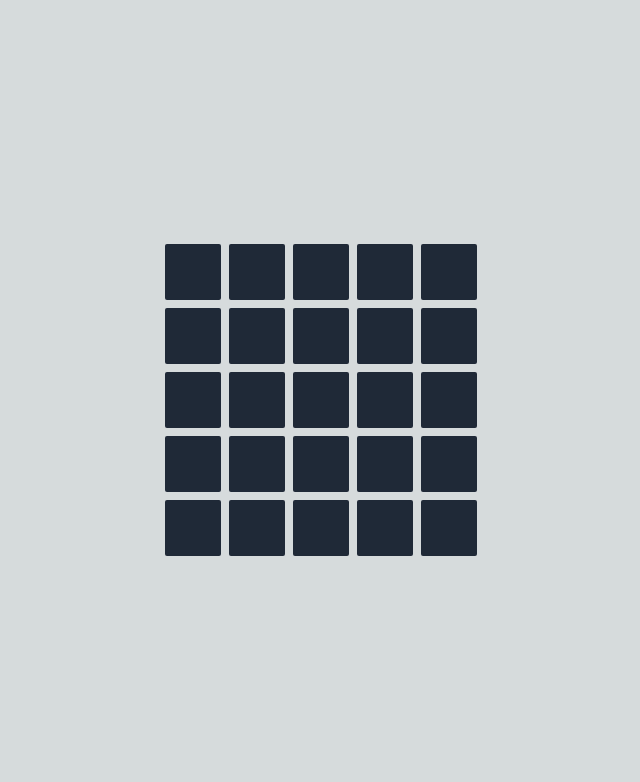
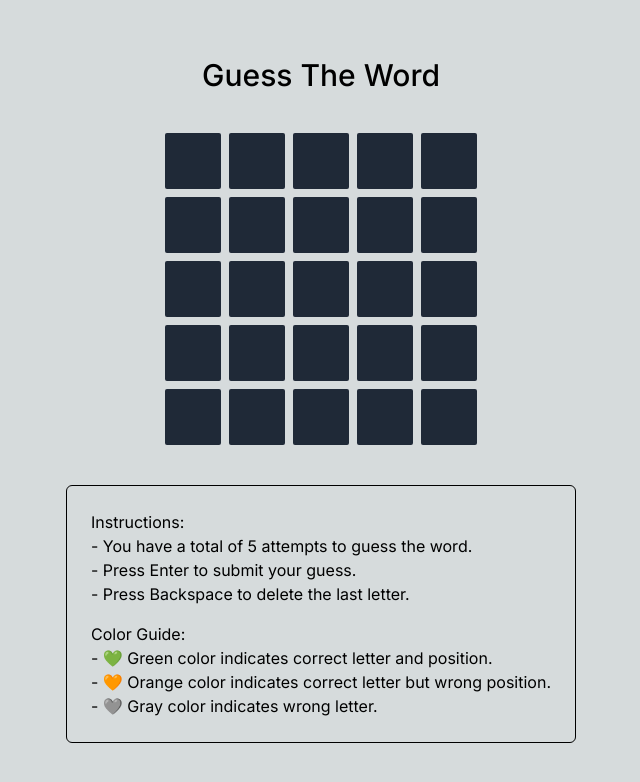
Before and after one commit to Thisisaarush/wordle-game, a Next.js app: page / in a window 1280 px wide. Shown: the top 782 px of the page, without its empty margins (319-959 px from the left). Built offline with nearby package versions, Linux system fonts and the light colour scheme.

Commit message:
Add game instructions

```diff
--- a/src/app/globals.css
+++ b/src/app/globals.css
@@ -3,7 +3,7 @@
 @tailwind utilities;
 
 :root {
-  --foreground-rgb: 255, 255, 255;
+  --foreground-rgb: 0, 0, 0;
   --background-start-rgb: 214, 219, 220;
   --background-end-rgb: 214, 219, 220;
 }
--- a/src/app/page.tsx
+++ b/src/app/page.tsx
@@ -114,13 +114,6 @@ export default function Home() {
             newKeyColor[userAttempt] = Array(5).fill("green")
             return newKeyColor
           })
-          setTimeout(() => {
-            alert(
-              `Congratulations! You have guessed the word correctly. 🎉 Total Attempts: ${
-                userAttempt + 1
-              }`
-            )
-          }, 1000)
         } else {
           const correctWord = wordOfTheDay.split("")
           const guessedWord = attempts[userAttempt]
@@ -161,7 +154,24 @@ export default function Home() {
   }
 
   return (
-    <div className="flex justify-center flex-col items-center gap-2 min-h-screen">
+    <div className="min-h-screen flex flex-col justify-center items-center gap-10">
+      <h1 className="font-medium text-3xl max-w-xl text-center">
+        {isCorrectGuess ? (
+          <p className="text-xl text-balance">
+            Congratulations! You have guessed the word correctly. 🎉 Total
+            Attempts: {userAttempt}
+          </p>
+        ) : !isCorrectGuess && userAttempt === totalAttemptsAllowed ? (
+          <p className="text-xl text-balance">
+            You have reached the maximum number of attempts. The word was :{" "}
+            {wordOfTheDay.toUpperCase()}
+          </p>
+        ) : (
+          "Guess The Word"
+        )}
+      </h1>
+
+      <div className="flex justify-center flex-col items-center gap-2">
         {attempts.map((attempt, parentIndex) => (
           <div
             key={parentIndex}
@@ -177,5 +187,21 @@ export default function Home() {
           </div>
         ))}
       </div>
+
+      <div className="flex flex-col gap-4 border p-6 rounded-md border-black dark:border-white">
+        <div>
+          Instructions: <br />
+          - You have a total of 5 attempts to guess the word. <br />
+          - Press Enter to submit your guess. <br />
+          - Press Backspace to delete the last letter. <br />
+        </div>
+        <div>
+          Color Guide: <br />
+          - 💚 Green color indicates correct letter and position. <br />
+          - 🧡 Orange color indicates correct letter but wrong position. <br />
+          - 🩶 Gray color indicates wrong letter. <br />
+        </div>
+      </div>
+    </div>
   )
 }
--- a/src/components/square.tsx
+++ b/src/components/square.tsx
@@ -7,7 +7,7 @@ export const Square: React.FC<SquareProps> = ({ letter, bgColor }) => {
   return (
     <div
       style={{ backgroundColor: bgColor }}
-      className="bg-gray-800 w-14 h-14 rounded-sm flex justify-center items-center font-semibold uppercase text-4xl transition-all duration-200 ease-in-out dark:bg-transparent dark:border dark:border-gray-500"
+      className="bg-gray-800 text-white w-14 h-14 rounded-sm flex justify-center items-center font-semibold uppercase text-4xl transition-all duration-200 ease-in-out dark:bg-transparent dark:border dark:border-gray-500"
     >
       {letter}
     </div>
```
Lines whose indentation alone changed are shown as unchanged.
